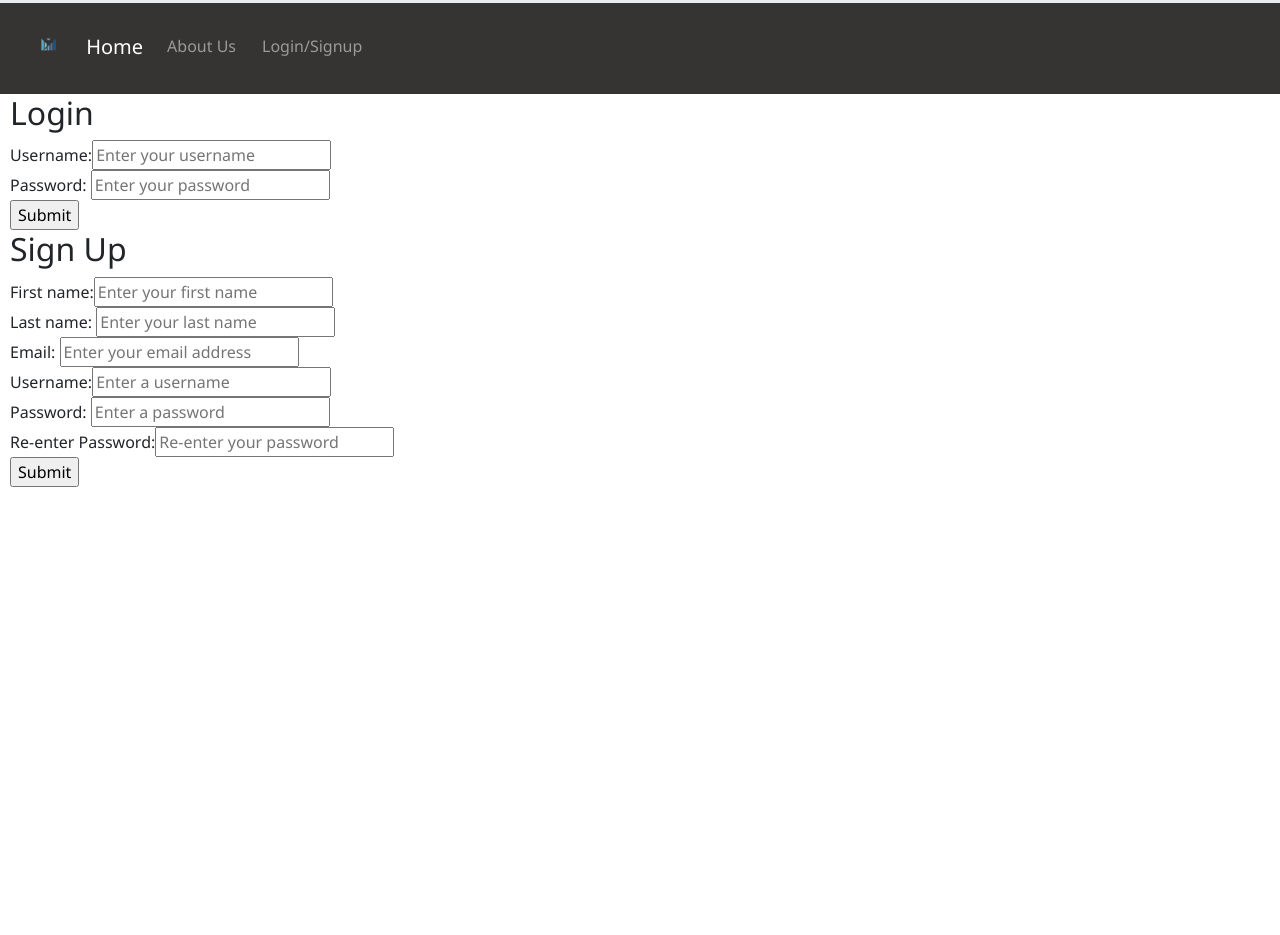
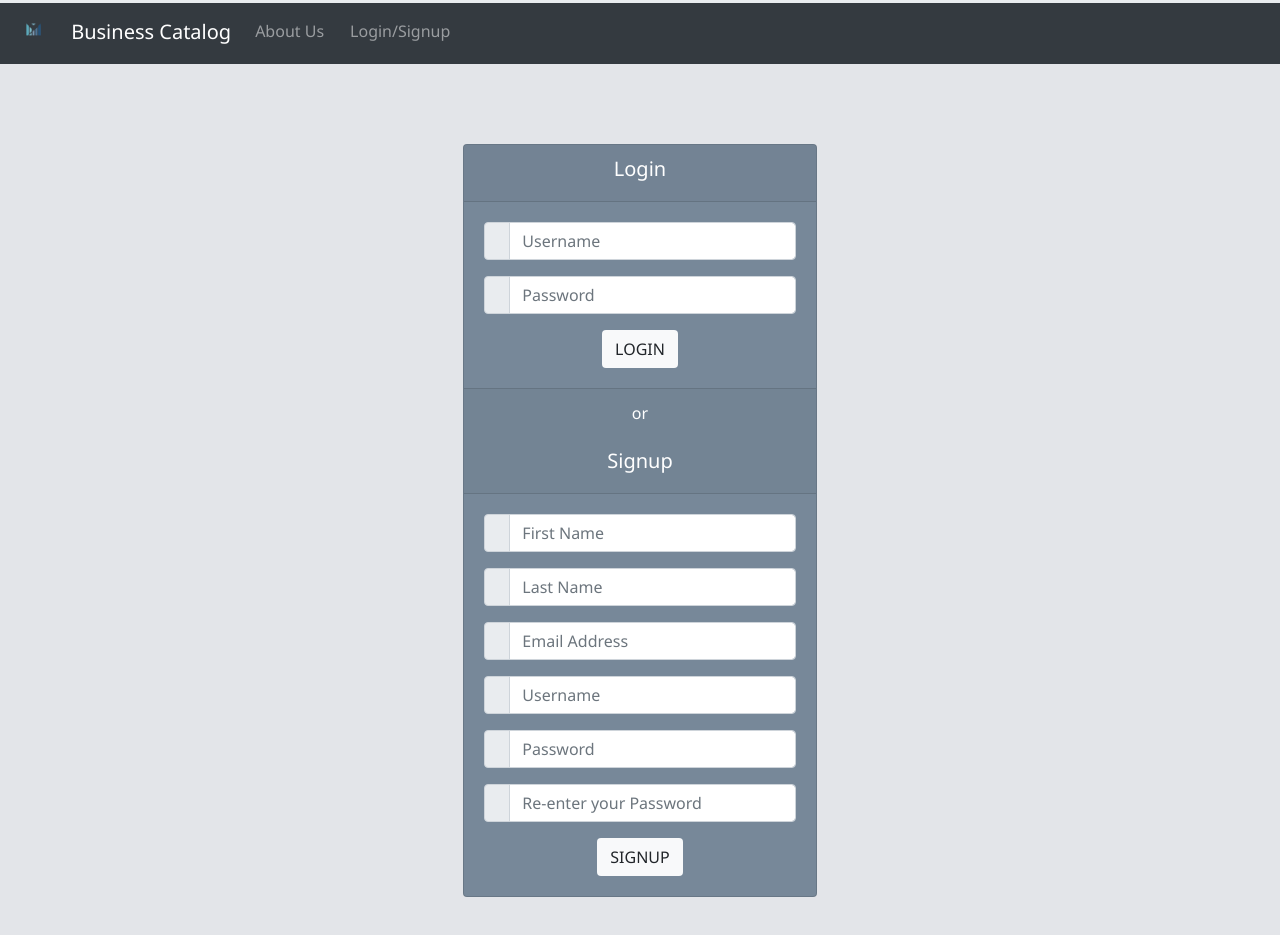
Before and after one commit to jzhang1705/Business-Catalogs-Searcher, a plain HTML site: page LoginInfo.html in a window 1280 px wide. Shown: the part 321-1256 px from the top of the page. Before the commit the page ends 808 px from the top, so only its background shows below. Drawn offline with Linux system fonts and the light colour scheme.

Commit message:
UI for Login/Signup Page

```diff
--- a/LoginInfo.html
+++ b/LoginInfo.html
@@ -34,7 +34,7 @@
         background-color:rgb(54, 51, 51)  ; /* rgb(54, 51, 51) */
         padding: 15px;
       }
-      /* Added for aesthetics */ body {margin: 0;font-family: "Segoe UI", Arial, Helvetica, Sans Serif;} a {text-decoration: none; display: inline-block; margin-right: 10px; color:#fff;}
+      /* Added for aesthetics */ body {margin: 0;font-family: "Segoe UI", Arial, Helvetica, Sans Serif; background-color: rgb(227, 229, 233);} a {text-decoration: none; display: inline-block; margin-right: 10px; color:#fff;}
     </style>
   </head>
 
@@ -45,36 +45,93 @@
         <p>A unique way to view business products and competitors</p>
       </div>
 
-    <header>
-    <nav class="navbar navbar-expand-sm dark navbar-dark">
+      <nav class="navbar navbar-expand-sm bg-dark navbar-dark">
         <ul class="navbar-nav">
           <li class="nav-item">
             <a class="navbar-brand"><img class="rounded-circle" src="img/logo.png" alt="Logo" height="35px"></a>
-          <a class="navbar-brand" href="mainpage.html">Home</a>
+            <a class="navbar-brand" href="mainpage.html">Business Catalog</a>
           </li>
           <li class="nav-item"><a class="nav-link" href="AboutUs.html">About Us</a></li>
-        <li class="nav-item"><a class="nav-link" href="#">Login/Signup</a></li>
+          <li class="nav-item"><a class="nav-link" href="LoginInfo.html">Login/Signup</a></li>
         </ul>
       </nav>
-  </header>
 
-<div style="padding-left:10px">
-    <h2>Login</h2>
-    Username:<input type="text" name="FirstName" placeholder = "Enter your username" value="" ><br>
-    Password: <input type="text" name="LastName" placeholder = "Enter your password" value="" ><br>
-    <input type="submit">
+    <div class="row" style="padding: 80px;">
+        <div class="col-md-4 mx-auto">
+            <div class="card text-center" style="background-color: lightslategrey;">
+                <div class="card-header">
+                    <h5 style="color:white">Login</h5>
+                </div>
+            <div class="card-body">
+                <div class="input-group form-group">
+                    <div class="input-group-prepend">
+                        <span class="input-group-text"><i class="fas fa-user"></i></span>
+                    </div>
+                    <input type="text" class="form-control" placeholder="Username">
+
+                </div>
+                <div class="input-group form-group">
+                    <div class="input-group-prepend">
+                        <span class="input-group-text"><i class="fas fa-key"></i></span>
+                    </div>
+                    <input type="password" class="form-control" placeholder="Password">
+                </div>
+                <button class="btn bg-light" style="color:dark" type="submit">LOGIN</button>
             </div>
 
-<div style="padding-left:10px">
-    <h2>Sign Up</h2>
-    First name:<input type="text" name="FirstName" placeholder = "Enter your first name" value=""><br>
-    Last name: <input type="text" name="LastName" placeholder = "Enter your last name" value=""><br>
-    Email: <input type="text" name="Email" placeholder = "Enter your email address" value=""><br>
-    Username:<input type="text" name="Username" placeholder = "Enter a username" value=""><br>
-    Password: <input type="text" name="Password" placeholder = "Enter a password" value=""><br>
-    Re-enter Password:<input type="text" name="PasswordCheck" placeholder = "Re-enter your password" value=""><br>
-    <input type="submit" onclick = businessinput.html>
+            <div class="card-footer">
+                <span class="span-or" style="color:white">or</span>
             </div>
+
+            <div class="card-header">
+                <h5 style="color: white;">Signup</h5>
+            </div>
+            <div class="card-body">
+                <div class="input-group form-group">
+                    <div class="input-group-prepend">
+                        <span class="input-group-text"><i class="fas fa-user"></i></span>
+                    </div>
+                    <input type="text" class="form-control" placeholder="First Name">
+
+                </div>
+                <div class="input-group form-group">
+                    <div class="input-group-prepend">
+                        <span class="input-group-text"><i class="fas fa-key"></i></span>
+                    </div>
+                    <input type="text" class="form-control" placeholder="Last Name">
+                </div>
+                <div class="input-group form-group">
+                    <div class="input-group-prepend">
+                        <span class="input-group-text"><i class="fas fa-user"></i></span>
+                    </div>
+                    <input type="email" id="email" class="form-control" placeholder="Email Address">
+
+                </div>
+                <div class="input-group form-group">
+                    <div class="input-group-prepend">
+                        <span class="input-group-text"><i class="fas fa-key"></i></span>
+                    </div>
+                    <input type="text" class="form-control" placeholder="Username">
+                </div>
+                <div class="input-group form-group">
+                    <div class="input-group-prepend">
+                        <span class="input-group-text"><i class="fas fa-user"></i></span>
+                    </div>
+                    <input type="password" class="form-control" placeholder="Password">
+
+                </div>
+                <div class="input-group form-group">
+                    <div class="input-group-prepend">
+                        <span class="input-group-text"><i class="fas fa-key"></i></span>
+                    </div>
+                    <input type="text" class="form-control" placeholder="Re-enter your Password">
+                </div>
+                <button class="btn bg-light" style="color:dark" type="submit">SIGNUP</button>
+            </div>
+            </div>
+        </div>
+    </div>
+
 <script>
   function insertDataBase(){
   const MongoClient = require('mongodb').MongoClient;
```
Lines whose indentation alone changed are shown as unchanged.
